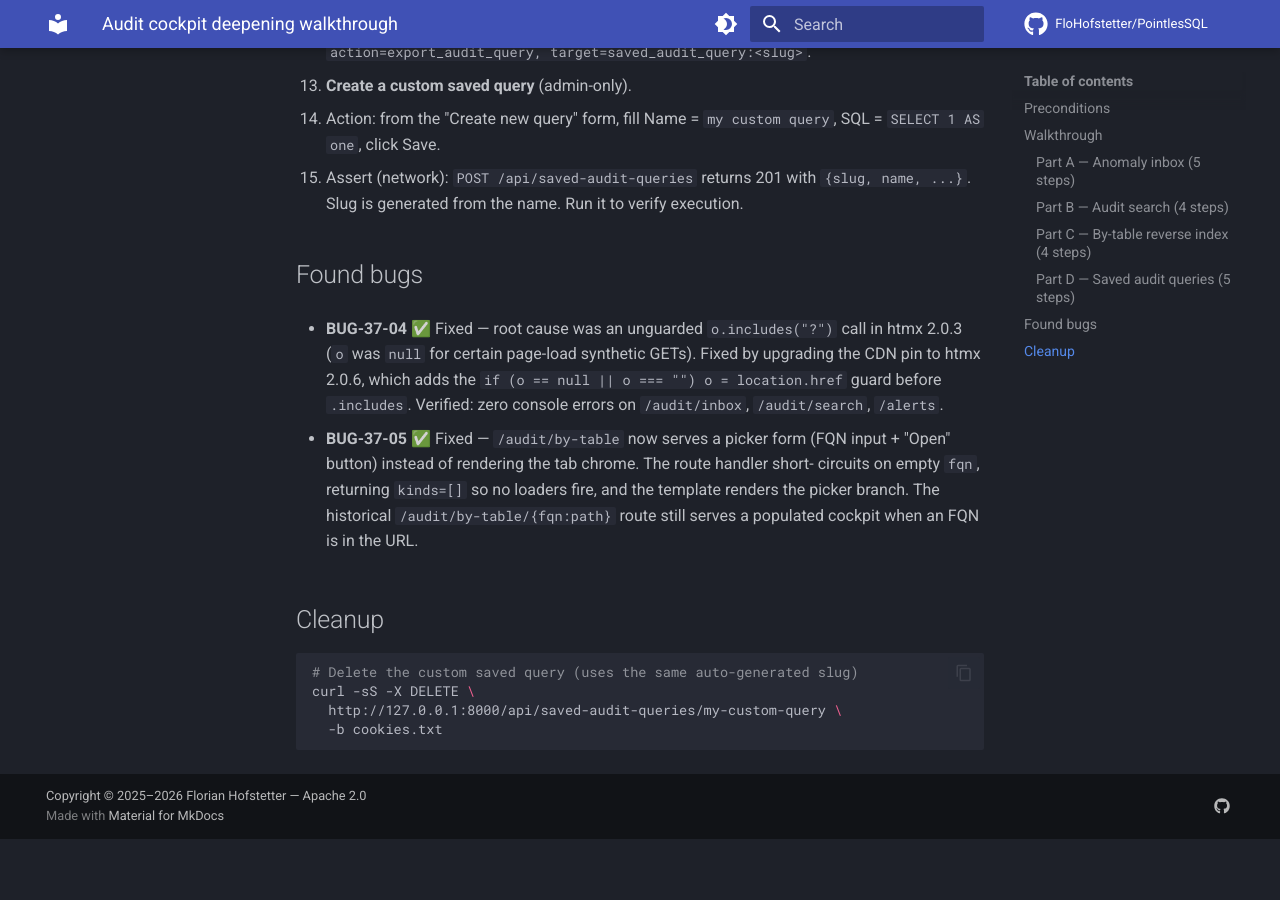
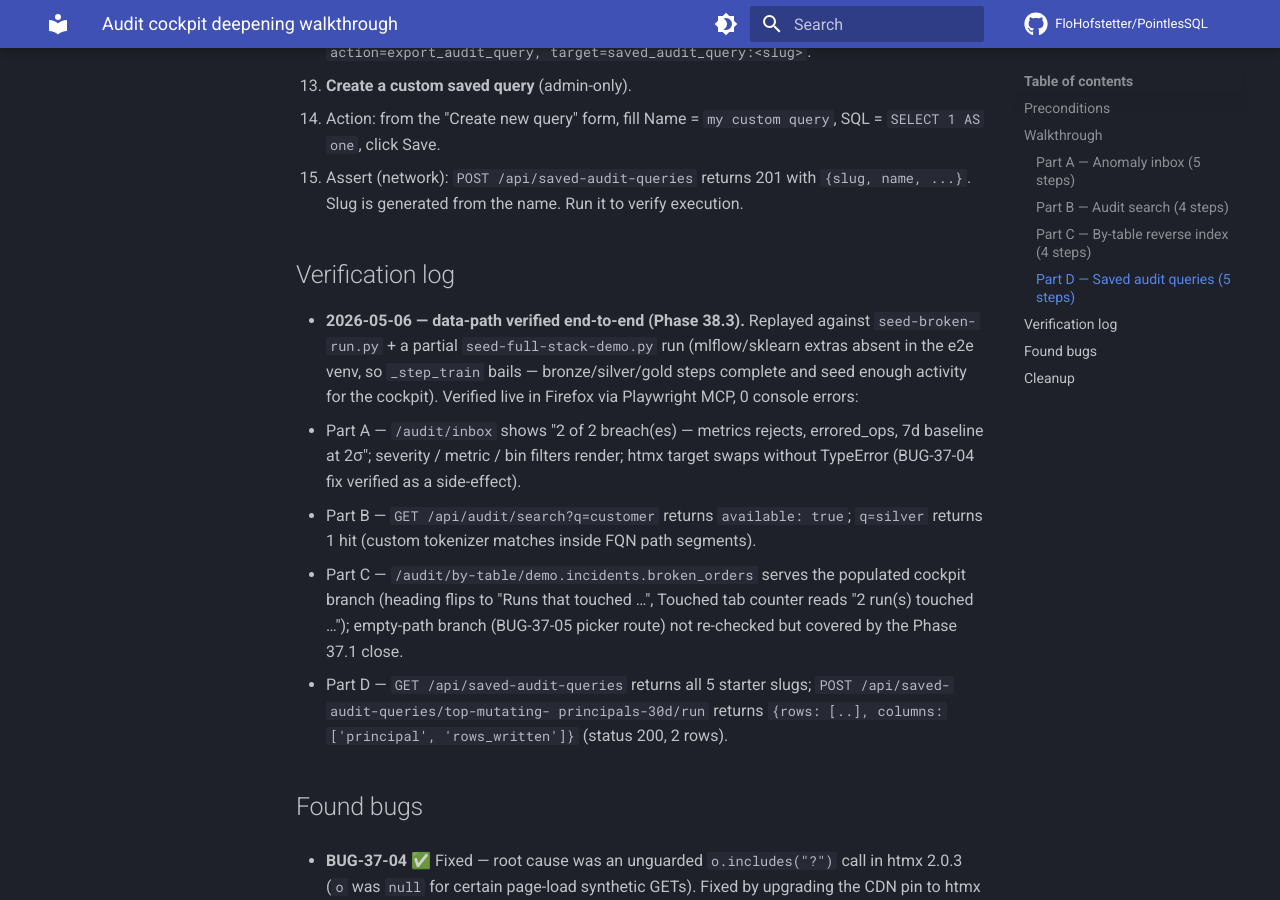
Before and after one commit to FloHofstetter/PointlesSQL, an MkDocs documentation site: the page built from docs/e2e-walkthroughs/audit-cockpit-deep.md, in a window 1280 px wide and 900 px high, scrolled down 4211 px. Built offline with MkDocs 1.6.1 and Material for MkDocs 9.7.7, drawn with Linux system fonts in a browser that asks for light colours; comment, search, counter and statistics services are not loaded; before the commit the page ends 5050 px from its top, so only the background shows below that.

Commit message:
docs(walkthroughs): verify audit-cockpit-deep data path (Phase 38.3)
Adds a "Verification log" section that records the 2026-05-06
end-to-end replay of all four cockpit axes against the seeded
data path (Anomaly inbox, FTS search, By-table reverse index,
Saved-audit-queries workbench).  Replay landed against
``seed-broken-run.py`` plus a partial ``seed-full-stack-demo.py``
run — the e2e venv lacks the mlflow/sklearn extras the demo's
``_step_train`` needs, but the bronze/silver/gold steps that
complete before that gate seed enough audit activity to surface
2 anomalies, populate FTS over runs/ops/queries, and prove the
reverse-index returns "2 run(s) touched demo.incidents.broken_orders".

Saved-audit-queries verification runs the
``top-mutating-principals-30d`` starter and asserts a 200 response
with 2 rows + the expected ``principal, rows_written`` columns —
the dialect-aware seed (Sprint 32) holds on the e2e SQLite stack.

0 console errors across all four axes; htmx tab-target swaps clean
(BUG-37-04 fix verified as a side-effect of the inbox replay).

Co-Authored-By: Claude Opus 4.7 (1M context) <noreply@anthropic.com>

```diff
--- a/docs/e2e-walkthroughs/audit-cockpit-deep.md
+++ b/docs/e2e-walkthroughs/audit-cockpit-deep.md
@@ -202,6 +202,31 @@ this one drives the human cockpit via the browser.
      201 with `{slug, name, ...}`. Slug is generated from the
      name. Run it to verify execution.
 
+## Verification log
+
+- **2026-05-06 — data-path verified end-to-end (Phase 38.3).**
+  Replayed against `seed-broken-run.py` + a partial
+  `seed-full-stack-demo.py` run (mlflow/sklearn extras absent
+  in the e2e venv, so `_step_train` bails — bronze/silver/gold
+  steps complete and seed enough activity for the cockpit).
+  Verified live in Firefox via Playwright MCP, 0 console errors:
+  - Part A — `/audit/inbox` shows "2 of 2 breach(es) — metrics
+    rejects, errored_ops, 7d baseline at 2σ"; severity / metric /
+    bin filters render; htmx target swaps without TypeError
+    (BUG-37-04 fix verified as a side-effect).
+  - Part B — `GET /api/audit/search?q=customer` returns
+    `available: true`; `q=silver` returns 1 hit (custom tokenizer
+    matches inside FQN path segments).
+  - Part C — `/audit/by-table/demo.incidents.broken_orders`
+    serves the populated cockpit branch (heading flips to "Runs
+    that touched …", Touched tab counter reads "2 run(s)
+    touched …"); empty-path branch (BUG-37-05 picker route)
+    not re-checked but covered by the Phase 37.1 close.
+  - Part D — `GET /api/saved-audit-queries` returns all 5
+    starter slugs; `POST /api/saved-audit-queries/top-mutating-
+    principals-30d/run` returns `{rows: [..], columns:
+    ['principal', 'rows_written']}` (status 200, 2 rows).
+
 ## Found bugs
 
 - **BUG-37-04** ✅ Fixed — root cause was an unguarded
```
